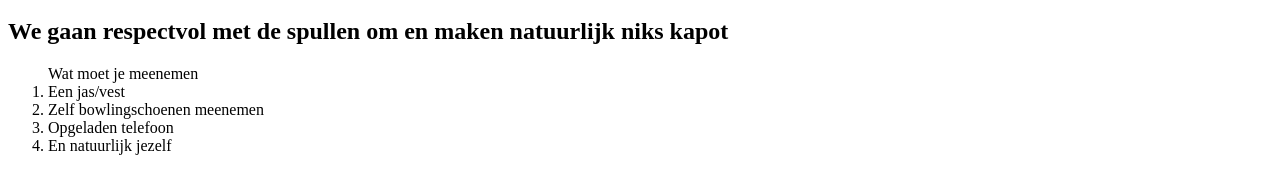
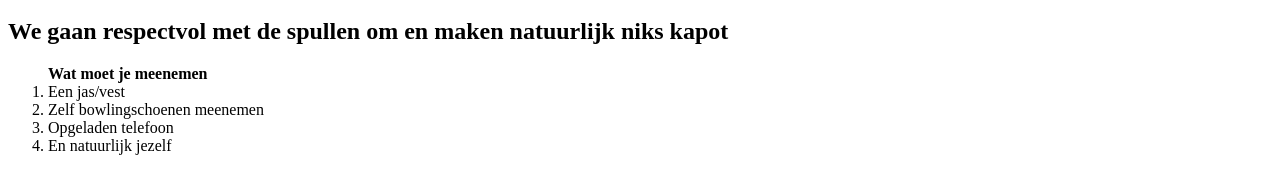
Before and after one commit to Teun820/html-weekopdracht-2-bouwen, a plain HTML site: page index.html in a window 1280 px wide. Shown: the part 363-556 px from the top of the page. Drawn offline with Linux system fonts and the light colour scheme.

Commit message:
WebLab Run 20-11-2026 11:47:08 (UTC+01:00)

```diff
--- a/index.html
+++ b/index.html
@@ -34,7 +34,7 @@
 
 <h2> <strong> We gaan respectvol met de spullen om en maken natuurlijk niks kapot </strong> </h2>
 
-<ol> Wat moet je meenemen
+<ol> <b> Wat moet je meenemen </b>
 <li> Een jas/vest </li>
 <li> Zelf bowlingschoenen meenemen </li>
 <li> Opgeladen telefoon </li>
```
Also changed, not shown: 1 other file.
